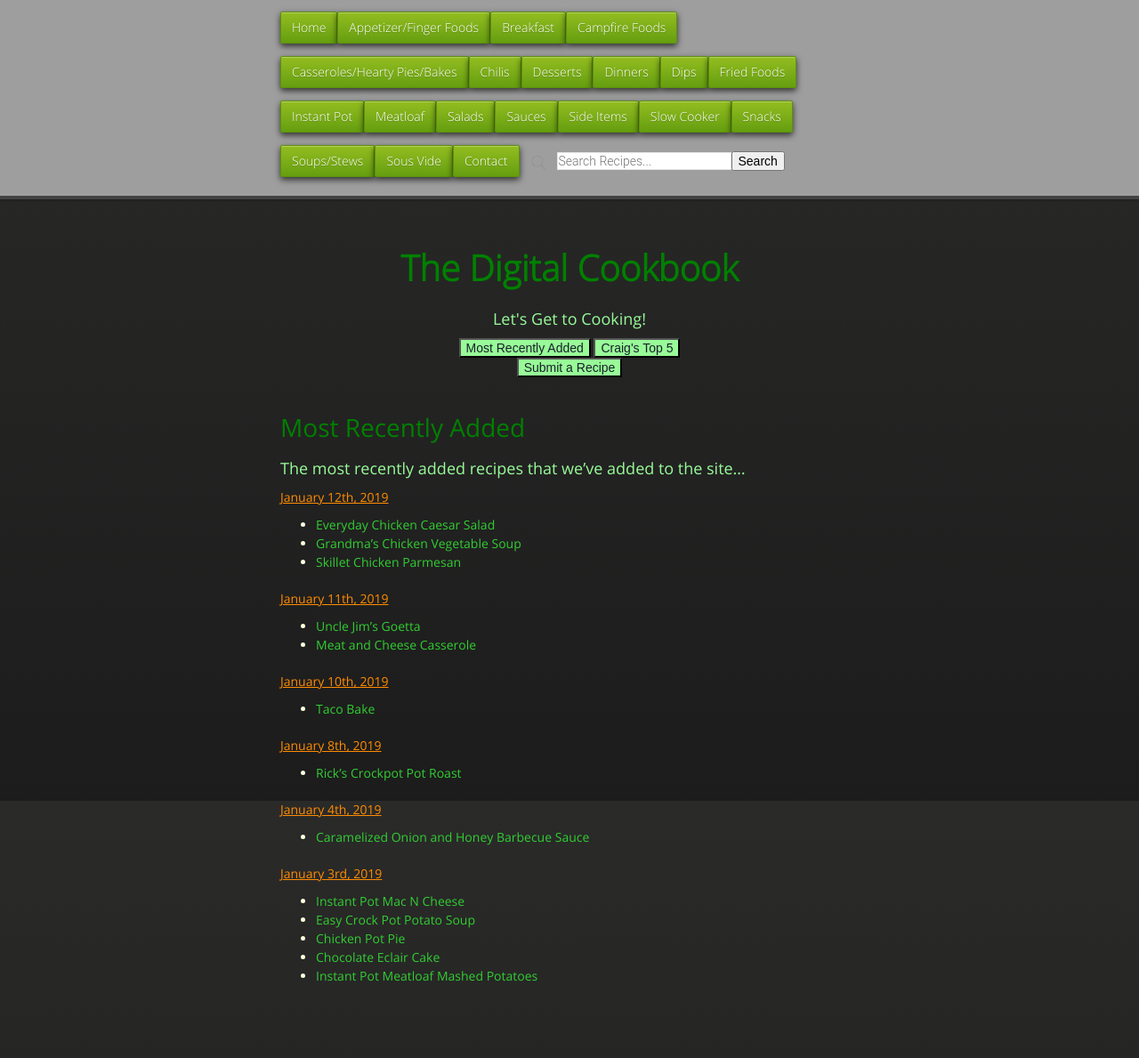
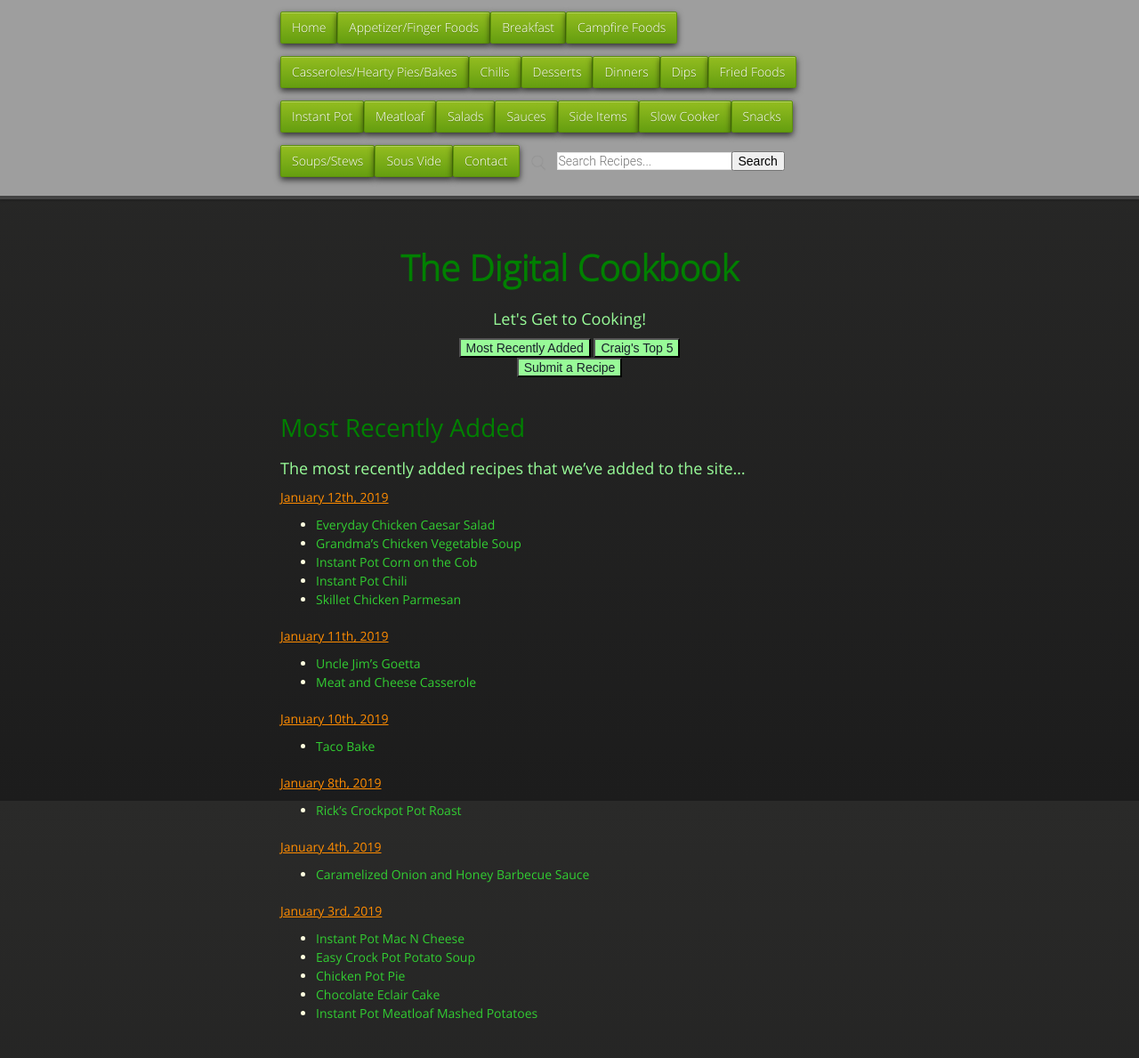
Before and after one commit to cmwillett/TheDigitalCookbook, a Jekyll site: the page built from MostRecentlyAdded.md, in a window 1280 px wide. Shown: the whole page at 89% size. Built offline with Jekyll 4.4.1, drawn with Linux system fonts in a browser that asks for light colours; nearby versions of some CDN libraries; before the commit the page ends 1147 px from its top, so only the background shows below that.

Commit message:
added recent

```diff
--- a/MostRecentlyAdded.md
+++ b/MostRecentlyAdded.md
@@ -10,6 +10,8 @@ tags: recent,current
 #### January 12th, 2019
 * [Everyday Chicken Caesar Salad]({{site.github.url}}/Salads/EverydayChickenCaesarSalad/index.html)
 * [Grandma's Chicken Vegetable Soup]({{site.github.url}}/SoupsAndStews/GrandmasChickenVegetableSoup/index.html)
+* [Instant Pot Corn on the Cob]({{site.github.url}}/InstantPot/CornOnTheCob/index.html)
+* [Instant Pot Chili]({{site.github.url}}/InstantPot/InstantPotChili/index.html)
 * [Skillet Chicken Parmesan]({{site.github.url}}/Dinners/SkilletChickenParmesan/index.html)
 
 #### January 11th, 2019
```
Also changed, not shown: InstantPot.md (+1 -1 lines).
